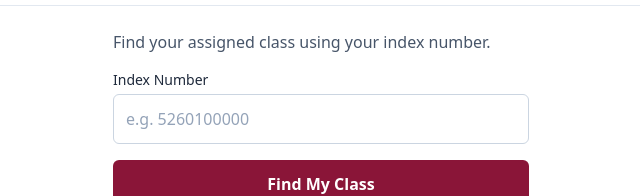
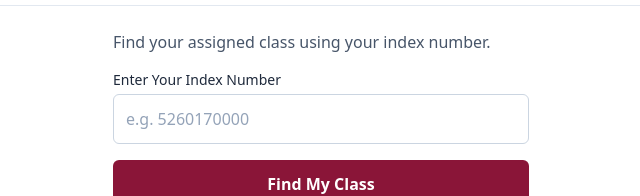
Before and after one commit to leomubarak/class-finder, a React (Vite) app in the folder class-finder/: page / in a window 1280 px wide. Shown: the part 159-355 px from the top of the page, without its empty margins (319-959 px from the left). Built offline with nearby package versions, Linux system fonts and the light colour scheme.

Commit message:
Minor bugs Fixed

```diff
--- a/class-finder/src/components/SearchForm.tsx
+++ b/class-finder/src/components/SearchForm.tsx
@@ -7,7 +7,12 @@ interface SearchFormProps {
   onSubmit: () => void;
 }
 
-export default function SearchForm({ value, error, onChange, onSubmit }: SearchFormProps) {
+export default function SearchForm({
+  value,
+  error,
+  onChange,
+  onSubmit,
+}: SearchFormProps) {
   const handleSubmit = (event: FormEvent<HTMLFormElement>) => {
     event.preventDefault();
     onSubmit();
@@ -15,11 +20,16 @@ export default function SearchForm({ value, error, onChange, onSubmit }: SearchF
 
   return (
     <form onSubmit={handleSubmit} noValidate className="space-y-4">
-      <p className="text-slate-600">Find your assigned class using your index number.</p>
+      <p className="text-slate-600">
+        Find your assigned class using your index number.
+      </p>
 
       <div>
-        <label htmlFor="index-number" className="mb-1 block text-sm font-medium text-slate-800">
-          Index Number
+        <label
+          htmlFor="index-number"
+          className="mb-1 block text-sm font-medium text-slate-800"
+        >
+          Enter Your Index Number
         </label>
         <input
           id="index-number"
@@ -27,7 +37,7 @@ export default function SearchForm({ value, error, onChange, onSubmit }: SearchF
           type="text"
           inputMode="numeric"
           autoComplete="off"
-          placeholder="e.g. 5260100000"
+          placeholder="e.g. 5260170000"
           value={value}
           onChange={(e) => onChange(e.target.value)}
           aria-invalid={error ? true : undefined}
@@ -37,7 +47,11 @@ export default function SearchForm({ value, error, onChange, onSubmit }: SearchF
           }`}
         />
         {error && (
-          <p id="index-error" role="alert" className="mt-2 rounded-md border border-red-200 bg-red-50 px-3 py-2 text-sm text-red-800">
+          <p
+            id="index-error"
+            role="alert"
+            className="mt-2 rounded-md border border-red-200 bg-red-50 px-3 py-2 text-sm text-red-800"
+          >
             {error}
           </p>
         )}
```
